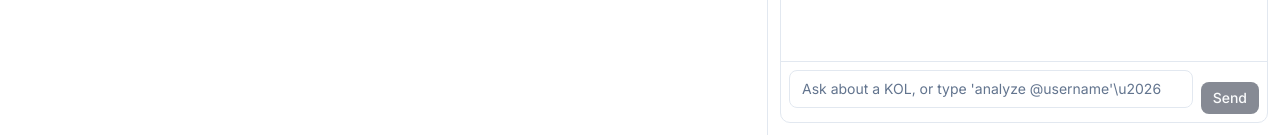
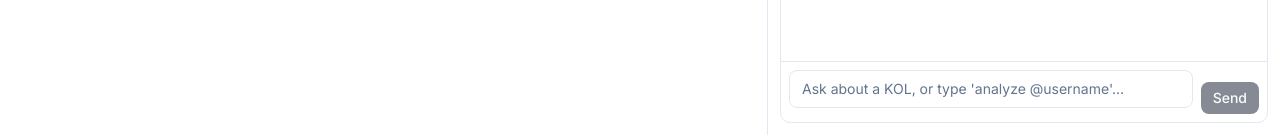
Before and after one commit to jinjiaKarl/persona-lens, a Next.js app in the folder frontend/: page / in a window 1280 px wide. Shown: the part 665-800 px from the top of the page. Built offline with nearby package versions, Linux system fonts and the light colour scheme.

Commit message:
fix: replace \u escapes with literal ellipsis characters in JSX text

```diff
--- a/frontend/components/chat-message.tsx
+++ b/frontend/components/chat-message.tsx
@@ -38,7 +38,7 @@ export function ChatMessage({ message }: ChatMessageProps) {
           </p>
         )}
         {!content && isStreaming && !toolCalls.length && (
-          <p className="text-muted-foreground/60">Thinking\u2026</p>
+          <p className="text-muted-foreground/60">Thinking…</p>
         )}
         {error && (
           <div className="mt-2">
--- a/frontend/components/chat-panel.tsx
+++ b/frontend/components/chat-panel.tsx
@@ -68,7 +68,7 @@ export function ChatPanel({ onAnalysisResult }: ChatPanelProps) {
             value={input}
             onChange={(e) => setInput(e.target.value)}
             onKeyDown={handleKeyDown}
-            placeholder="Ask about a KOL, or type 'analyze @username'\u2026"
+            placeholder="Ask about a KOL, or type 'analyze @username'…"
             autoComplete="off"
             spellCheck={false}
             disabled={state.isStreaming}
@@ -84,7 +84,7 @@ export function ChatPanel({ onAnalysisResult }: ChatPanelProps) {
           aria-label="Send message"
           style={{ touchAction: "manipulation" }}
         >
-          {state.isStreaming ? "\u22EF" : "Send"}
+          {state.isStreaming ? "⋯" : "Send"}
         </Button>
       </form>
     </div>
--- a/frontend/components/tool-call-indicator.tsx
+++ b/frontend/components/tool-call-indicator.tsx
@@ -17,7 +17,7 @@ export function ToolCallIndicator({ toolCalls }: ToolCallIndicatorProps) {
       {toolCalls.map((tc, i) => (
         <div key={i} className="flex items-center gap-2 text-xs text-muted-foreground">
           <span aria-hidden="true">→</span>
-          <span>{TOOL_LABELS[tc.tool] ?? `${tc.tool}\u2026`}</span>
+          <span>{TOOL_LABELS[tc.tool] ?? `${tc.tool}…`}</span>
         </div>
       ))}
     </div>
```
